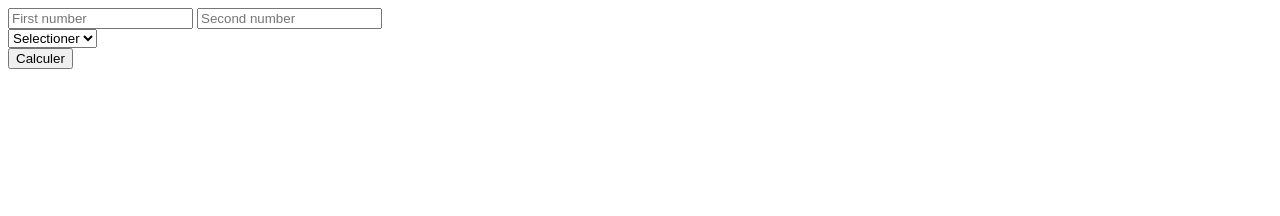
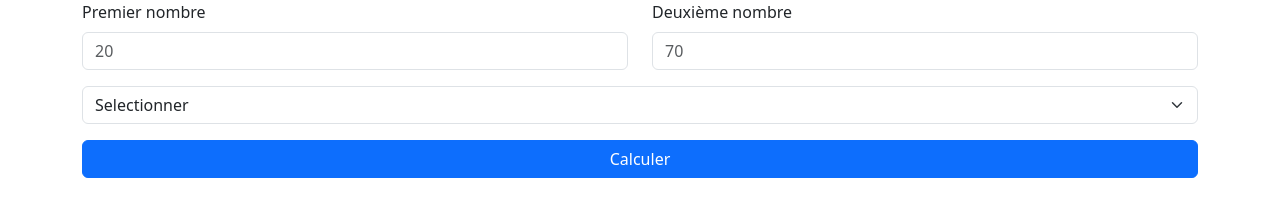
Before and after one commit to arnoldJabea/demandes-naissances, a plain HTML site: page index.html in a window 1280 px wide. Drawn offline with nearby package versions, Linux system fonts and the light colour scheme.

Commit message:
Votre message de commit pour le sous-module

```diff
--- a/index.html
+++ b/index.html
@@ -1,34 +1,48 @@
 <!DOCTYPE html>
 <html lang="en">
-
 <head>
     <meta charset="UTF-8">
     <meta name="viewport" content="width=device-width, initial-scale=1.0">
     <title>Calculatrice</title>
+    <link href="https://cdn.jsdelivr.net/npm/bootstrap@5.3.3/dist/css/bootstrap.min.css" rel="stylesheet" integrity="sha384-QWTKZyjpPEjISv5WaRU9OFeRpok6YctnYmDr5pNlyT2bRjXh0JMhjY6hW+ALEwIH" crossorigin="anonymous">
 </head>
 <body>
-    <section>
+    <section class="container">
         <form>
+            <div class="row">
 
-            <div>
-                <input type="number" name="firstNumber" id="firstNumber" placeholder="First number">
-                <input type="number" name="secondNumber" id="secondNumber" placeholder="Second number">
+                <div class="mb-3 col">
+                    <label for="firstNumber" class="form-label">Premier nombre</label>
+                    <input type="number" class="form-control" id="firstNumber" placeholder="20">
+                </div>
+                <div class="mb-3 col">
+                    <label for="secondNumber" class="form-label">Deuxième nombre</label>
+                    <input type="number" class="form-control" id="secondNumber" placeholder="70">
+                </div>
+
+
             </div>
-            <div>
-                <select name="operation" id="operation">
-                    <option> Selectioner</option>
-                    <option> Adition</option>
-                    <option> Produit</option>
 
+            <div class="mb-3">
+
+                <select name="operation" id="operation" class="form-select">
+
+                    <option>Selectionner</option>
+                    <option>Addition</option>
+                    <option>Produit</option>
                 </select>
             </div>
-            <div>
-                <button type="button">Calculer</button>
+        </form>
+        <div>
+
+            <div class="d-grid gap-2 mb-3">
+
+                <button class="btn btn-primary" type="submit">Calculer</button>
+
             </div>
-        </form>
+        </div>
+        <p id="resulat"></p>
 
-        <p id="result"></p>
     </section>
-
 </body>
 </html>
```
